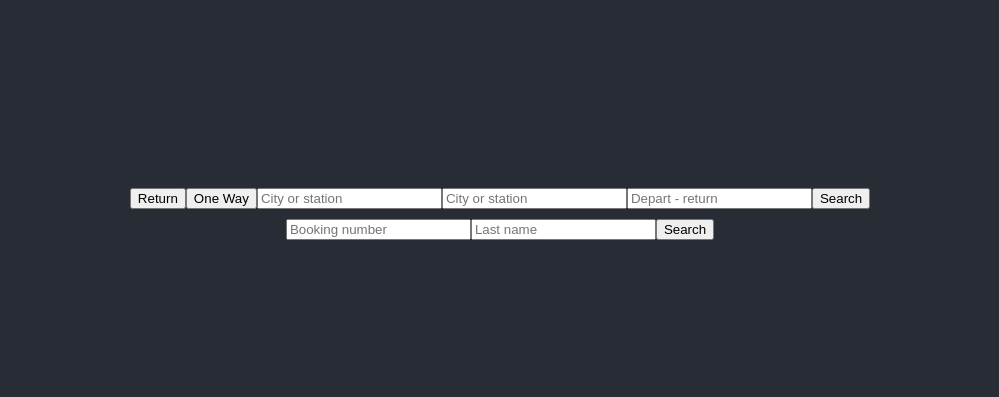
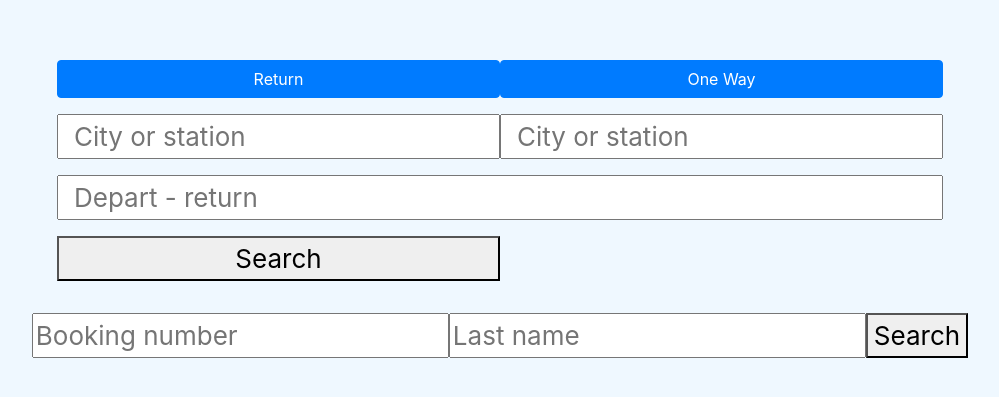
Before and after one commit to Prediktor93/eurostart-hackmeup, a React (Create React App) app: page / in a window 1280 px wide. Shown: the part 191-588 px from the top of the page, without its empty margins (140-1139 px from the left). Built offline with nearby package versions, Linux system fonts and the light colour scheme.

Commit message:
Cambios de diseño en el train FE

```diff
--- a/public/index.html
+++ b/public/index.html
@@ -3,6 +3,10 @@
   <head>
     <meta charset="utf-8" />
     <link rel="shortcut icon" href="%PUBLIC_URL%/favicon.ico" />
+
+    <!-- bootstrap -->
+    <link rel="stylesheet" href="https://stackpath.bootstrapcdn.com/bootstrap/4.3.1/css/bootstrap.min.css" integrity="sha384-ggOyR0iXCbMQv3Xipma34MD+dH/1fQ784/j6cY/iJTQUOhcWr7x9JvoRxT2MZw1T" crossorigin="anonymous">
+
     <meta name="viewport" content="width=device-width, initial-scale=1" />
     <meta name="theme-color" content="#000000" />
     <!--
@@ -34,5 +38,8 @@
       To begin the development, run `npm start` or `yarn start`.
       To create a production bundle, use `npm run build` or `yarn build`.
     -->
+    <script src="https://code.jquery.com/jquery-3.3.1.slim.min.js" integrity="sha384-q8i/X+965DzO0rT7abK41JStQIAqVgRVzpbzo5smXKp4YfRvH+8abtTE1Pi6jizo" crossorigin="anonymous"></script>
+    <script src="https://cdnjs.cloudflare.com/ajax/libs/popper.js/1.14.7/umd/popper.min.js" integrity="sha384-UO2eT0CpHqdSJQ6hJty5KVphtPhzWj9WO1clHTMGa3JDZwrnQq4sF86dIHNDz0W1" crossorigin="anonymous"></script>
+    <script src="https://stackpath.bootstrapcdn.com/bootstrap/4.3.1/js/bootstrap.min.js" integrity="sha384-JjSmVgyd0p3pXB1rRibZUAYoIIy6OrQ6VrjIEaFf/nJGzIxFDsf4x0xIM+B07jRM" crossorigin="anonymous"></script>
   </body>
 </html>
--- a/src/App.css
+++ b/src/App.css
@@ -9,7 +9,7 @@
 }
 
 .App-header {
-  background-color: #282c34;
+  background-color: #eff8ff;
   min-height: 100vh;
   display: flex;
   flex-direction: column;
--- a/src/search_components/index.jsx
+++ b/src/search_components/index.jsx
@@ -32,13 +32,21 @@ class TrainSearchForm extends React.Component {
 
     render() {
         return (
-        <div id="airportSelectionContainer">
-            <button>Return</button>
-            <button>One Way</button>
-            <input placeholder="City or station" name="from" type="text"></input>
-            <input placeholder="City or station" name="to" type="text"></input>
-            <input placeholder="Depart - return" name="when" type="text"></input>
-            <button onclick="getTrainSearch()">Search</button>
+        <div id="airportSelectionContainer" class="form-group">
+            <div class="form-group row">
+                <button class="btn btn-primary col-6">Return</button>
+                <button class="btn btn-primary col-6">One Way</button>
+            </div>
+            <div class="form-group row">
+                <input class="col-6" placeholder="City or station" name="from" type="text"></input>
+                <input class="col-6" placeholder="City or station" name="to" type="text"></input>
+            </div>
+            <div class="form-group row">
+                <input class="col-12" placeholder="Depart - return" name="when" type="text"></input>
+            </div>
+            <div class="form-group row">
+                <button class="col-6 text-center" onclick="getTrainSearch()">Search</button>
+            </div>
     </div>)
     }
 }
```
